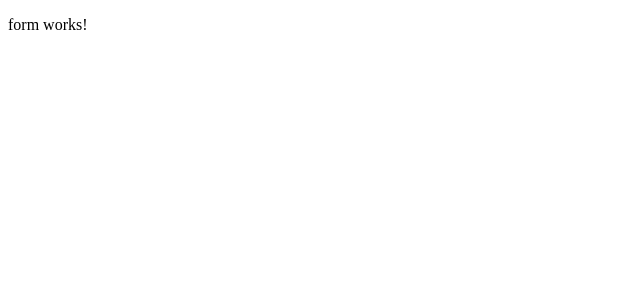
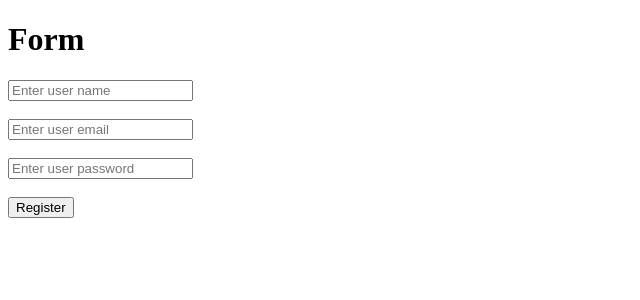
Before and after one commit to LahiruLakshan/Learning-Angular, an Angular app: page / in a window 1280 px wide. Shown: the top 300 px of the page, without its empty margins (0-640 px from the left). Built offline with nearby package versions, Linux system fonts and the light colour scheme.

Commit message:
created Form

```diff
--- a/src/app/app.module.ts
+++ b/src/app/app.module.ts
@@ -6,6 +6,7 @@ import { AppComponent } from './app.component';
 import {UsersModule} from "./users/users.module";
 import { TestingComponent } from './testing/testing.component';
 import { FormComponent } from './form/form.component';
+import {FormsModule} from "@angular/forms";
 
 @NgModule({
   declarations: [
@@ -16,7 +17,8 @@ import { FormComponent } from './form/form.component';
   imports: [
     BrowserModule,
     AppRoutingModule,
-    UsersModule
+    UsersModule,
+    FormsModule
   ],
   providers: [],
   bootstrap: [AppComponent]
--- a/src/app/form/form.component.html
+++ b/src/app/form/form.component.html
@@ -1 +1,14 @@
-<p>form works!</p>
+<h1>{{title}}</h1>
+
+<form #basicForm="ngForm" (submit)="getData(basicForm.value)">
+  <input type="text" ngModel name="user" placeholder="Enter user name"/>
+  <br>
+  <br>
+  <input type="text" ngModel name="email" placeholder="Enter user email"/>
+  <br>
+  <br>
+  <input type="text" ngModel name="password" placeholder="Enter user password"/>
+  <br>
+  <br>
+  <button>Register</button>
+</form>
--- a/src/app/form/form.component.ts
+++ b/src/app/form/form.component.ts
@@ -1,4 +1,5 @@
 import { Component, OnInit } from '@angular/core';
+import {NgForm} from "@angular/forms";
 
 @Component({
   selector: 'app-form',
@@ -6,10 +7,13 @@ import { Component, OnInit } from '@angular/core';
   styleUrls: ['./form.component.css']
 })
 export class FormComponent implements OnInit {
-
+  title="Form";
   constructor() { }
 
   ngOnInit(): void {
   }
 
+  getData(value:NgForm) {
+    console.log(value);
+  }
 }
```
Also changed, not shown: src/app/app.component.html (line endings or trailing spaces).
